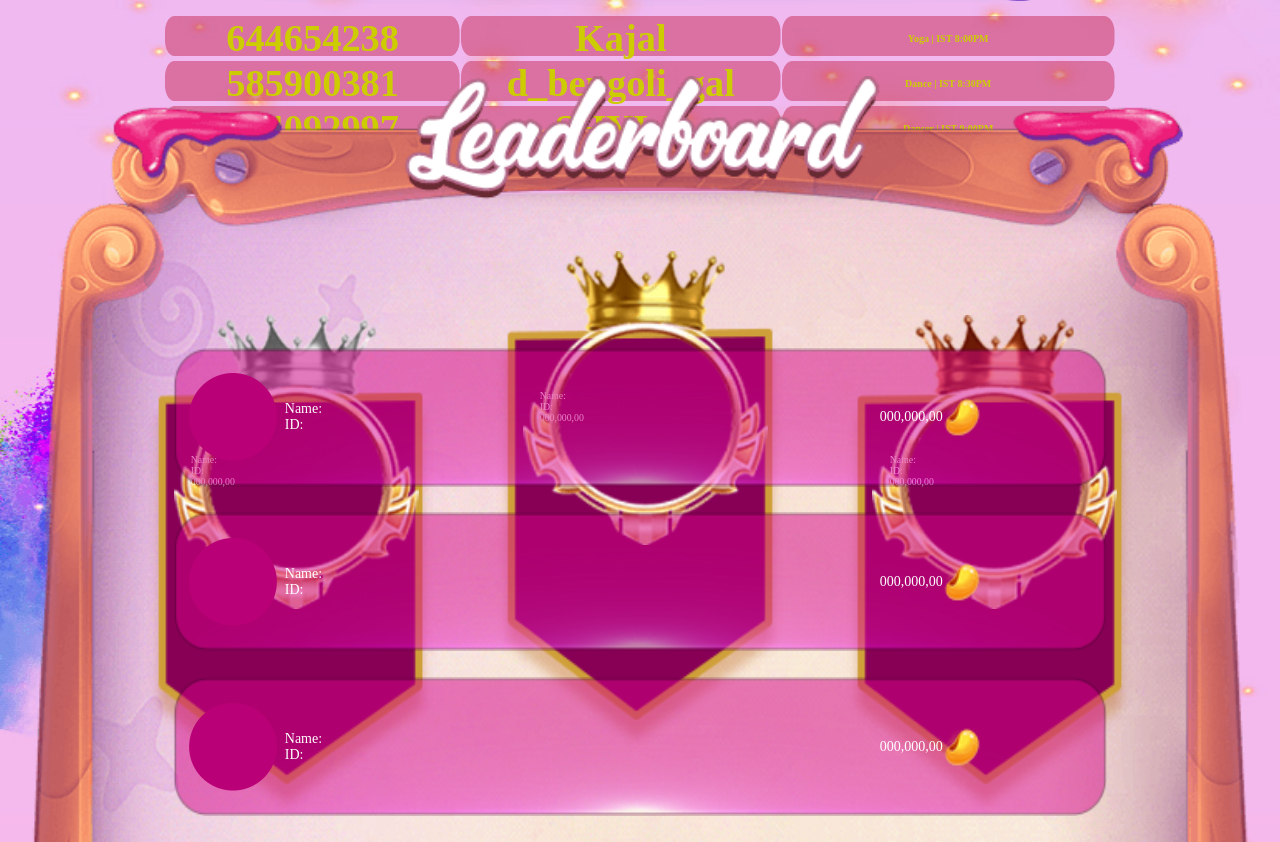
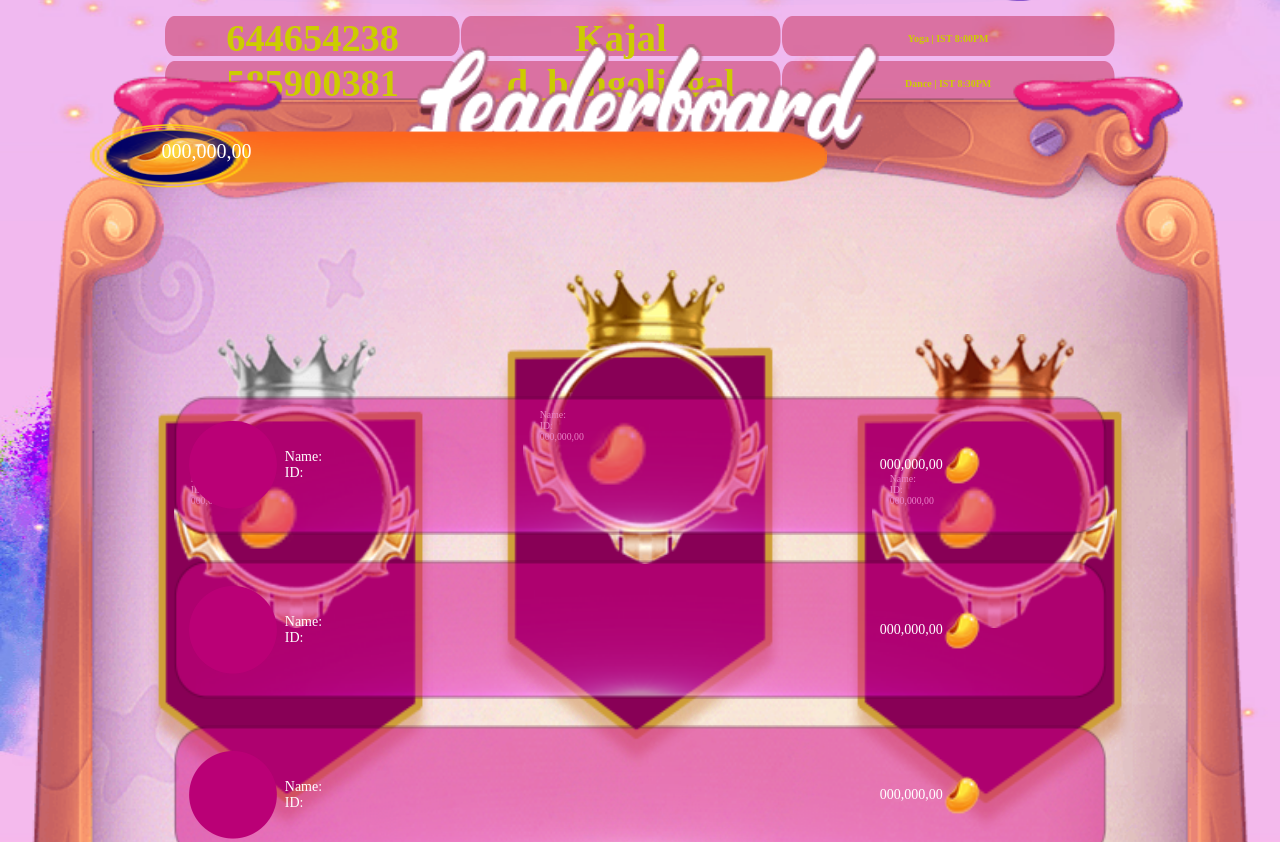
Before and after one commit to khankadir193/HoliSpotlight, a plain HTML site: page index.html in a window 1280 px wide. Shown: the part 2300-3142 px from the top of the page. Drawn offline with Linux system fonts and the light colour scheme.

Commit message:
leaderboard design has been completed

```diff
--- a/index.html
+++ b/index.html
@@ -320,13 +320,19 @@
     </div>
 
     <div class="leaderBoard">
+      <div class="coin">
+        <span>000,000,00</span>
+      </div>
+      <!-- topper code -->
       <div class="toppers">
         <div class="silver top">
           <img src="./image/silver.png" alt="silver" />
           <div class="topperName">
             <span>Name:</span>
             <span>ID:</span>
-            <span>000,000,00</span>
+            <span>000,000,00
+              <img src="./image/beans-icon.png" alt="beans-icon">
+            </span>
           </div>
         </div>
         <div class="gold top">
@@ -334,7 +340,9 @@
           <div class="topperName">
             <span>Name:</span>
             <span>ID:</span>
-            <span>000,000,00</span>
+            <span>000,000,00
+              <img src="./image/beans-icon.png" alt="beans-icon">
+            </span>
           </div>
         </div>
         <div class="bronze top">
@@ -342,7 +350,9 @@
           <div class="topperName">
             <span>Name:</span>
             <span>ID:</span>
-            <span>000,000,00</span>
+            <span>000,000,00
+              <img src="./image/beans-icon.png" alt="beans-icon">
+            </span>
           </div>
         </div>
       </div>
--- a/script.js
+++ b/script.js
@@ -84,7 +84,7 @@ tabs.forEach((tab, i, buttons) => {
 tabs[0].click();
 */
 
-// Abhishek's tab switching code
+// anothr ways switching code
 const tabs = document.querySelectorAll(".schedule-tab > button");
 let content = document.querySelectorAll(".schedule-content");
 console.log(tabs);
--- a/style.css
+++ b/style.css
@@ -68,6 +68,7 @@ body {
   display: flex;
   transition: transform 0.5s ease-in-out;
 }
+
 .crousal-img {
   width: 100%;
   height: 16vh;
@@ -200,11 +201,13 @@ span {
   width: 40%;
   opacity: 0.5;
 }
+
 .date25 {
   background: url("./image/schedule-tab2.png") center / 100% 100% no-repeat;
   width: 40%;
   opacity: 0.5;
 }
+
 .date24.active,
 .date25.active {
   opacity: 1;
@@ -223,7 +226,7 @@ button {
   margin: 0 auto;
   gap: 5vw;
   left: 10%;
-  top: 16%;
+  top: 18%;
   position: absolute;
 }
 
@@ -233,6 +236,7 @@ button {
   width: 50vw;
   height: 33vw;
 }
+
 .top img {
   width: 86%;
   position: absolute;
@@ -251,7 +255,7 @@ button {
   background-size: 100% 100%;
   background-repeat: no-repeat;
   margin-top: 2em;
-  padding-bottom: 8rem;
+  padding-bottom: 4rem;
   position: relative;
 }
 
@@ -268,7 +272,6 @@ button {
   padding-block: 2vw;
   align-items: center;
   padding-right: 1vw;
-  top: 3rem;
 }
 
 .top-frame {
@@ -298,8 +301,7 @@ button {
   width: 100%;
 }
 
-.beanImgs {
-}
+.beanImgs {}
 
 .top-frame1 {
   width: 10%;
@@ -340,12 +342,37 @@ button {
   font-size: 10px;
 }
 
-.topperName{
+.topperName {
   display: flex;
   flex-direction: column;
   position: relative;
   top: 3.5rem;
   transform: scale(.7);
+}
+
+.topperName img {
+  width: 32%;
+  position: absolute;
+  top: 1rem;
+  left: 4rem;
+}
+
+.coin{
+  background-image: url('./image/coin.png');
+  background-size: 100% 100%;
+  background-repeat: no-repeat;
+  width: 60%;
+  height: 8vh;
+  position: relative;
+  top: 5rem;
+  left: 4rem;
+}
+
+.coin span{
+  font-size: 20px;
+  position: absolute;
+  left: 4.5rem;
+  top: 1rem;
 }
 
 .closeBtn {
```
Also changed, not shown: image/Footer.png (added), image/Web-page-Sportlight 1.jpg (deleted), image/coin.png (added).
